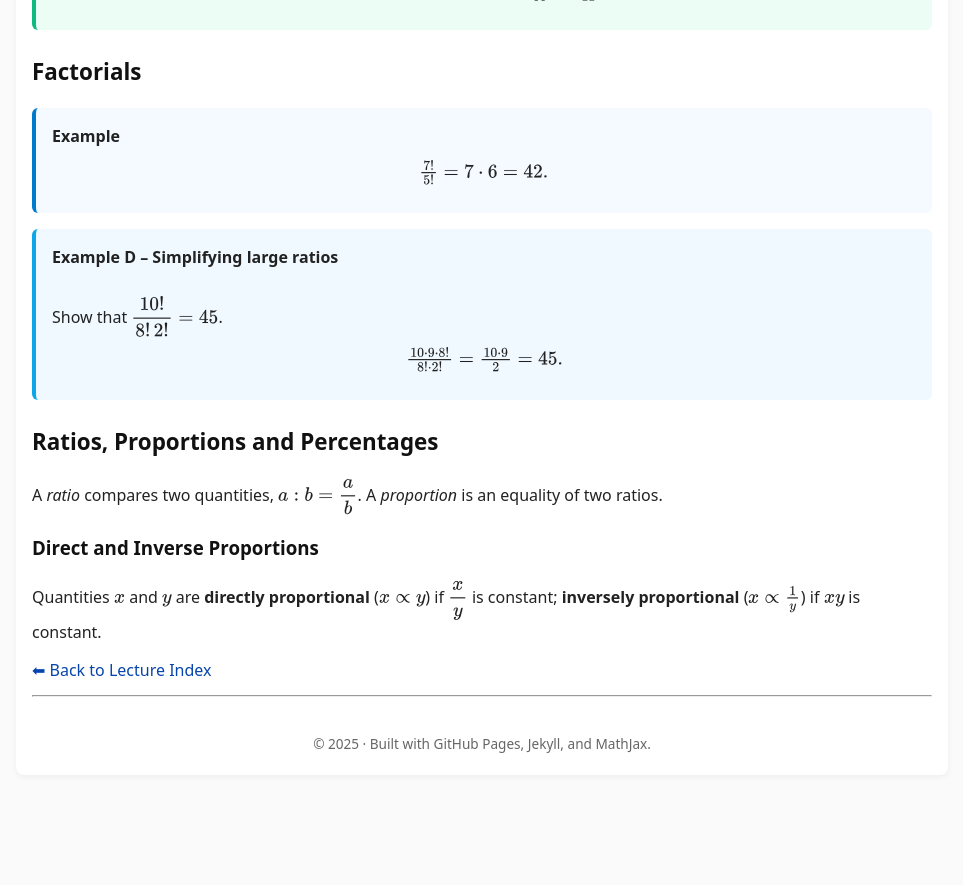
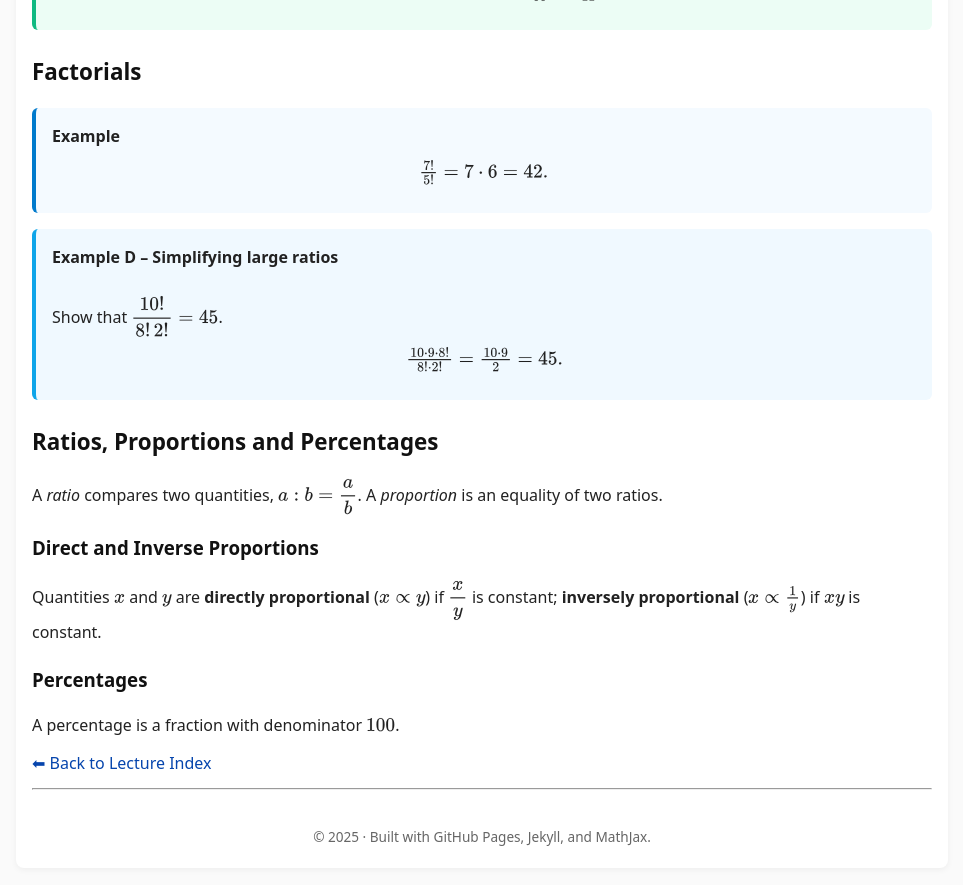
Before and after one commit to SaleemKamaludin/SaleemKamaludin.github.io, a Jekyll site: the page built from courses/math-1115/lecture-notes/lecture2.md, in a window 1280 px wide and 900 px high, scrolled down 4373 px. Shown: the top 885 px of the window, without its empty margins (158-1121 px from the left). Built offline with Jekyll 4.4.1, drawn with Linux system fonts in a browser that asks for light colours; before the commit the page ends 5180 px from its top, so only the background shows below that.

Commit message:
Update lecture2.md

```diff
--- a/courses/math-1115/lecture-notes/lecture2.md
+++ b/courses/math-1115/lecture-notes/lecture2.md
@@ -331,4 +331,10 @@ Quantities \( x \) and \( y \) are <strong>directly proportional</strong> (\( x
 </p>
 
 
+<h3>Percentages</h3>
+<p>
+A percentage is a fraction with denominator \( 100 \).
+</p>
+
+
 [⬅ Back to Lecture Index]({{ '/courses/math-1115/lecture-notes/' | relative_url }})
```
